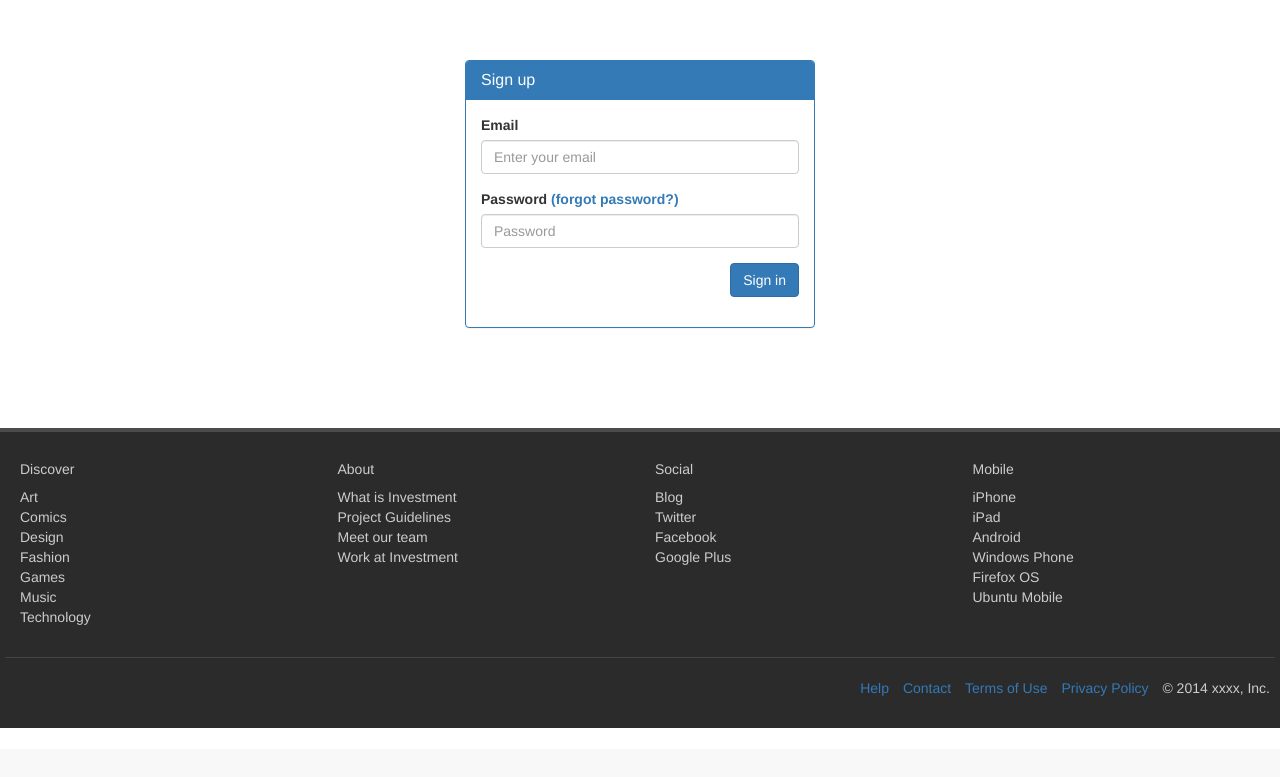
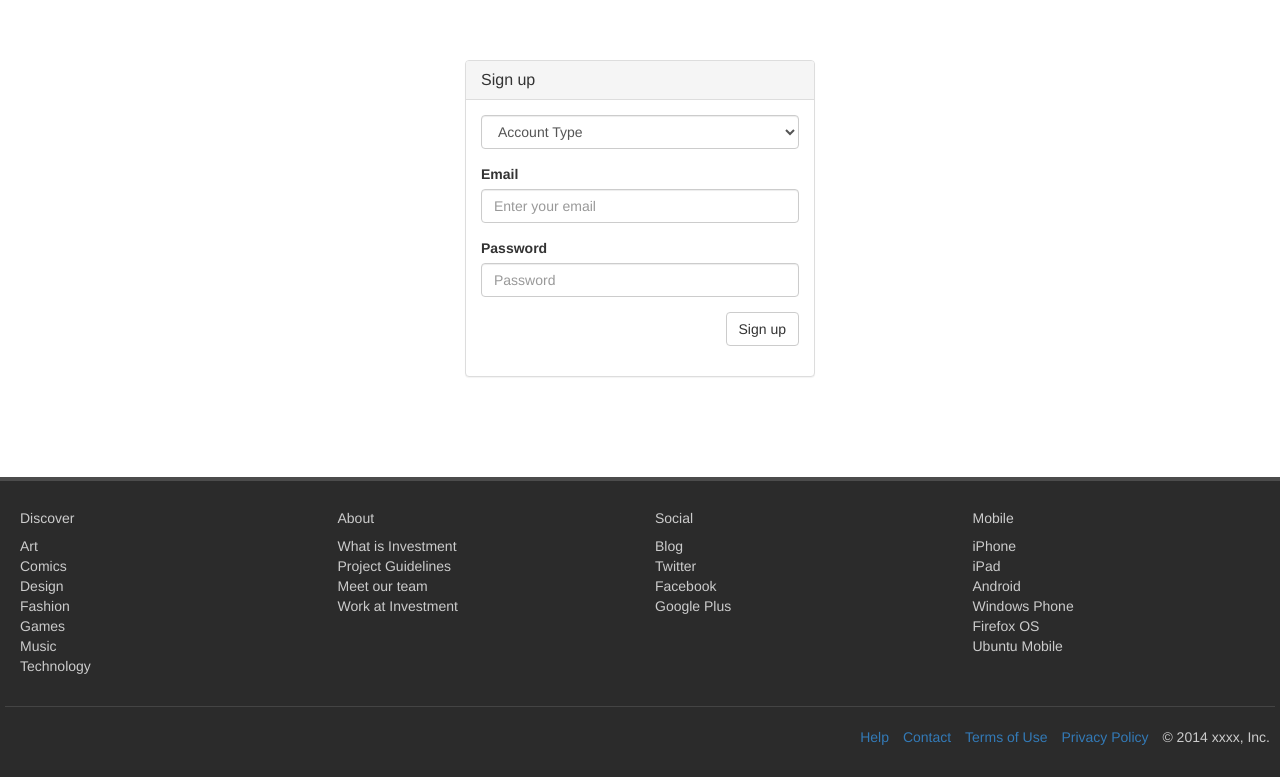
Before and after one commit to cunjing/inv, a Django app: page /sign_up/ in a window 1280 px wide. Shown: the part 51-828 px from the top of the page. Before the commit the page ends 779 px from the top, so only its background shows below. Run offline with Django 3.2, Linux system fonts and the light colour scheme; parts of the project's set-up code (start-up, migrations or seed data) failed here and were passed over; some libraries are stand-ins or nearby versions.

Commit message:
modify sign in.

```diff
--- a/account/templates/sign_up.html
+++ b/account/templates/sign_up.html
@@ -2,22 +2,31 @@
 
 {% block content %}
     <div class="col-md-4 col-md-offset-4">
-        <div class="panel panel-primary">
+        <div class="panel panel-default">
             <div class="panel-heading">
                 <h4 class="panel-title">Sign up</h4>
             </div>
             <div class="panel-body">
                 <form action="" method="post">{% csrf_token %}
                     <div class="form-group">
-                        <label for="email">Email</label>
-                        <input type="email" class="form-control" id="email" name="email" placeholder="Enter your email"/>
+                        <select class="form-control" id="account-type" name="account_type" required="">
+                            <option value="">Account Type</option>
+                            <option value="1">Investor</option>
+                            <option value="2">Investee</option>
+                            <option value="3">Expert</option>
+                            <option value="4">Government</option>
+                        </select>
                     </div>
                     <div class="form-group">
-                        <label for="password">Password <a href="/">(forgot password?)</a></label>
-                        <input type="password" class="form-control" id="password" name="password" placeholder="Password"/>
+                        <label for="email">Email</label>
+                        <input type="email" class="form-control" id="email" name="email" placeholder="Enter your email" required=""/>
+                    </div>
+                    <div class="form-group">
+                        <label for="password">Password</label>
+                        <input type="password" class="form-control" id="password" name="password" placeholder="Password" required=""/>
                     </div>
                     <div class="form-group text-right">
-                        <input type="submit" class="btn btn-primary" name="commit" value="Sign in"/>
+                        <button type="submit" class="btn btn-default">Sign up</button>
                     </div>
                 </form>
             </div>
--- a/account/views.py
+++ b/account/views.py
@@ -1,13 +1,43 @@
-from django.shortcuts import render_to_response
+from django.shortcuts import render, render_to_response
+from django.http import HttpResponseRedirect
+from django.core.urlresolvers import reverse
+from django.views.decorators.csrf import csrf_protect
+from django.contrib.auth import authenticate, login, logout
+from django.contrib.auth.decorators import login_required
 
 
 def index(request):
     return render_to_response('index.html')
 
 
+@csrf_protect
 def sign_in(request):
-    return render_to_response('sign_in.html')
+    rtn = None
+    if request.method == 'POST':
+        username = request.POST['username']
+        password = request.POST['password']
+        if username and password:
+            user = authenticate(username=username, password=password)
+            if user is not None:
+                login(request, user)
+                rtn = HttpResponseRedirect(reverse('account.views.home'))
+    else:
+        rtn = render(request, 'sign_in.html')
+
+    return rtn
 
 
+@csrf_protect
 def sign_up(request):
-    return render_to_response('sign_up.html')
+    return render(request, 'sign_up.html')
+
+
+def logout(request):
+    logout(request)
+    # return HttpResponseRedirect(reverse('depotapp.views.store'))
+    pass
+
+
+@login_required
+def home(request):
+    pass
--- a/inv/urls.py
+++ b/inv/urls.py
@@ -9,5 +9,7 @@ urlpatterns = patterns('',
     url(r'^$', account.views.index),
     url(r'^sign_in/', account.views.sign_in),
     url(r'^sign_up/', account.views.sign_up),
+    url(r'^logout/', account.views.logout),
+    url(r'^home/', account.views.home),
     url(r'^admin/', include(admin.site.urls)),
 )
```
Also changed, not shown: account/templates/sign_in.html (+5 -5 lines), inv/data/db.sqlite3.
